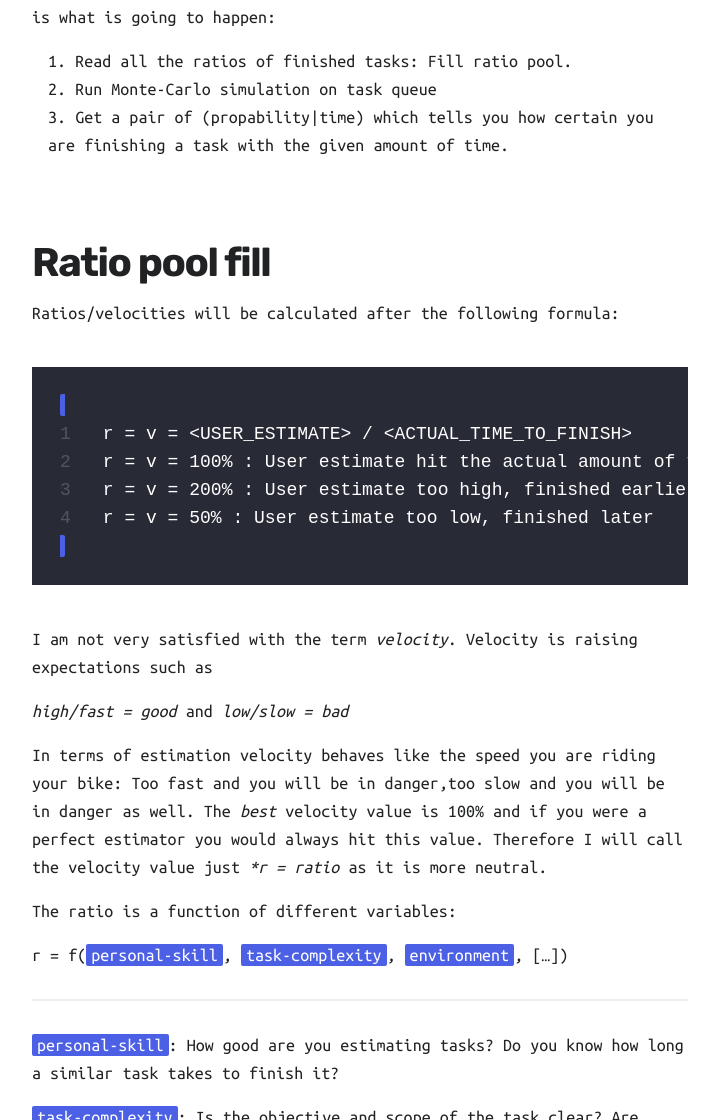
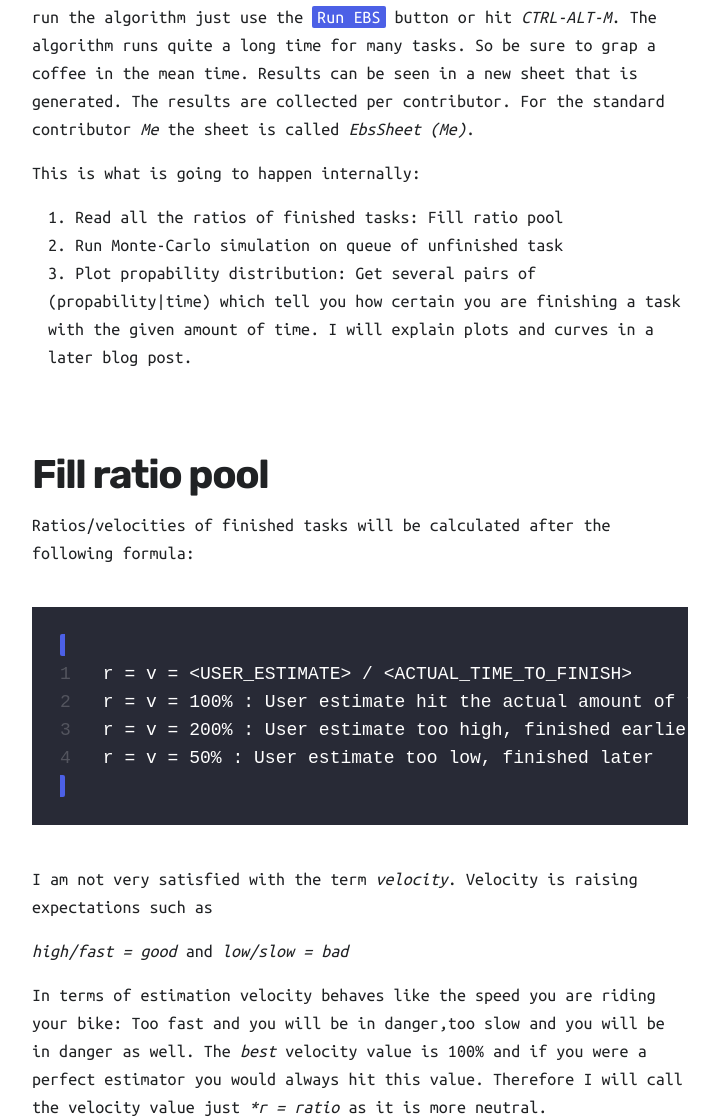
Before and after one commit to chr-wei/ebs_spread, a Jekyll site: the page built from docs/_posts/2019-12-28-ebs-force.md, in a window 1280 px wide and 1400 px high, scrolled down 1287 px. Shown: the part 280-1400 px from the top of the window, without its empty margins (38-757 px from the left). Built offline with Jekyll 4.4.1, drawn with Linux system fonts in a browser that asks for light colours; nearby versions of some CDN libraries; some of the changed text lies outside the part shown.

Commit message:
Improve content of ebs

````diff
--- a/docs/_posts/2019-12-28-ebs-force.md
+++ b/docs/_posts/2019-12-28-ebs-force.md
@@ -1,19 +1,21 @@
 ---
 title: Evidence based sheduling in a nutshell
-date: 2019-12-28 00:00:00 pm
+date: 2019-12-26 00:00:00 pm
 description: The output to your input
 featured_image: '/images/blog/baloon.jpg'
 ---
 
-Now we'll use EBS to estimate how long our shopping tour will take. This is what is going to happen:
+Now we'll use EBS to estimate how long our shopping tour will take. To run the algorithm just use the `Run EBS` button or hit *CTRL-ALT-M*. The algorithm runs quite a long time for many tasks. So be sure to grap a coffee in the mean time. Results can be seen in a new sheet that is generated. The results are collected per contributor. For the standard contributor *Me* the sheet is called *EbsSheet (Me)*.
 
-1. Read all the ratios of finished tasks: Fill ratio pool.
-1. Run Monte-Carlo simulation on task queue
-1. Get a pair of (propability\|time) which tells you how certain you are finishing a task with the given amount of time.
+ This is what is going to happen internally:
 
-### Ratio pool fill
+1. Read all the ratios of finished tasks: Fill ratio pool
+1. Run Monte-Carlo simulation on queue of unfinished task
+1. Plot propability distribution: Get several pairs of (propability\|time) which tell you how certain you are finishing a task with the given amount of time. I will explain plots and curves in a later blog post.
 
-Ratios/velocities will be calculated after the following formula:
+### Fill ratio pool
+
+Ratios/velocities of finished tasks will be calculated after the following formula:
 
 ```
 r = v = <USER_ESTIMATE> / <ACTUAL_TIME_TO_FINISH>
@@ -175,16 +177,16 @@ From this one can deduce that a task will be finished (see *Time needed (Monte-C
 
 | Propability | Time needed (Monte-Carlo) | Time needed (Remaining-time) |
 |-------------|-------------|-----|
-| 10%         | 0,8h        |0h        |
-| 20%         | 0,8h        |0h        |
-| 30%         | 0,8h        |0h        |
-| 40%         | 1,0h        |0h        |
-| 50%         | 1,0h        |0h        |
-| 60%         | 1,0h        |0h        |
-| 70%         | 2,66h       | 1,46h       |
-| 80%         | 2,66h       | 1,46h       |
-| 90%         | 2,66h       | 1,46h       |
-| 100%        | 2,66h       | 1,46h       |
+| 10%         | <code--highlight>0.8h</code--highlight>      |0h        |
+| 20%         | <code--highlight>0.8h</code--highlight>        |0h        |
+| 30%         | <code--highlight>0.8h</code--highlight>        |0h        |
+| 40%         | <code--highlight>1.0h</code--highlight>       |0h        |
+| 50%         | <code--highlight>1.0h</code--highlight>        |0h        |
+| 60%         | <code--highlight>1.0h</code--highlight>        |0h        |
+| 70%         | <code--highlight>2.66h</code--highlight>       | 1,46h       |
+| 80%         | <code--highlight>2.66h</code--highlight>       | 1,46h       |
+| 90%         | <code--highlight>2.66h</code--highlight>       | 1,46h       |
+| 100%        | <code--highlight>2.66h</code--highlight>       | 1,46h       |
 
 But the user already spent 1.20h on this task.To get an estimate based on the current situation we substract the spent time and floor() it by 0 (see *Time needed (Self-time)*).
 
````
Also changed, not shown: other parts of docs/_posts/2019-12-28-ebs-force.md (+1 -1 lines).
